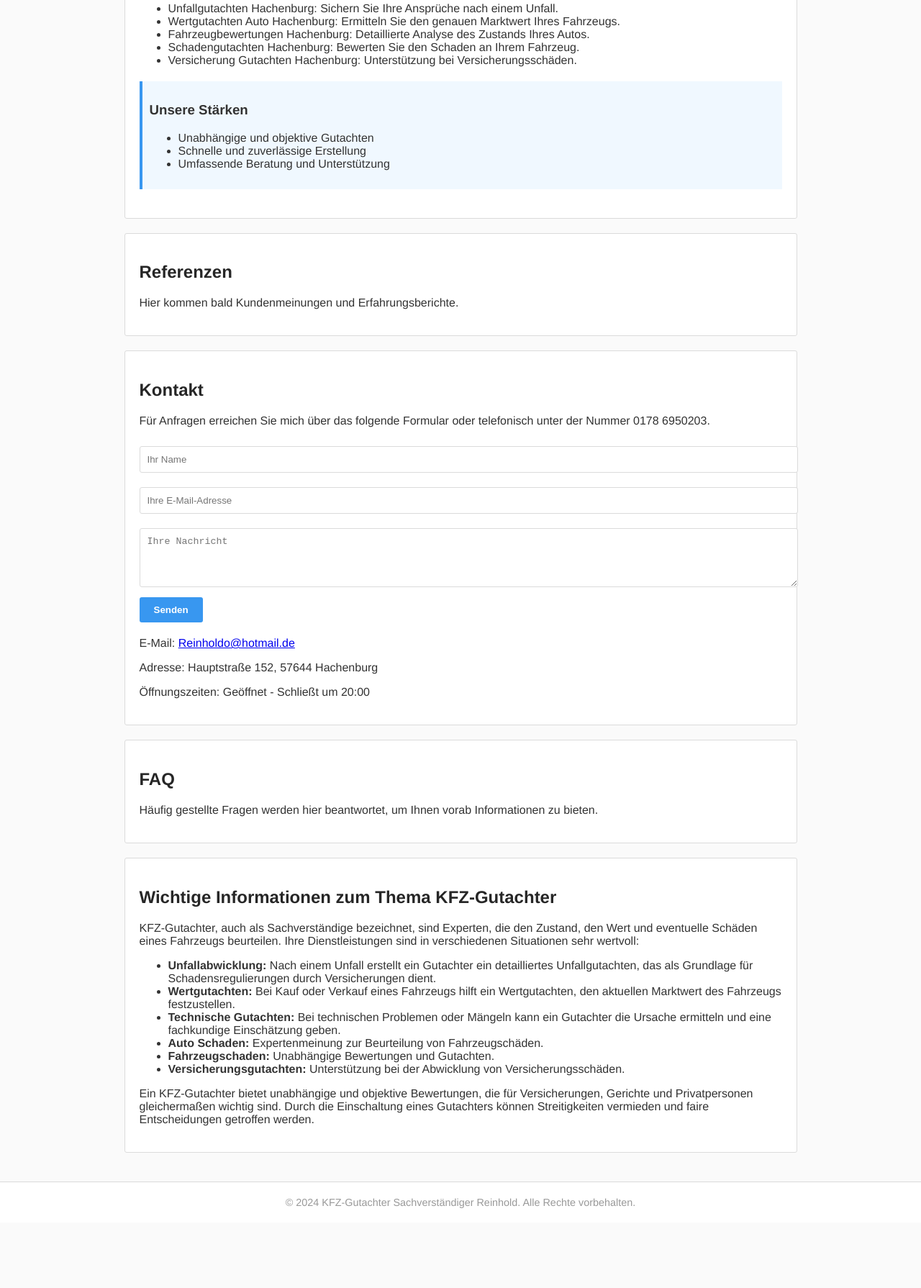
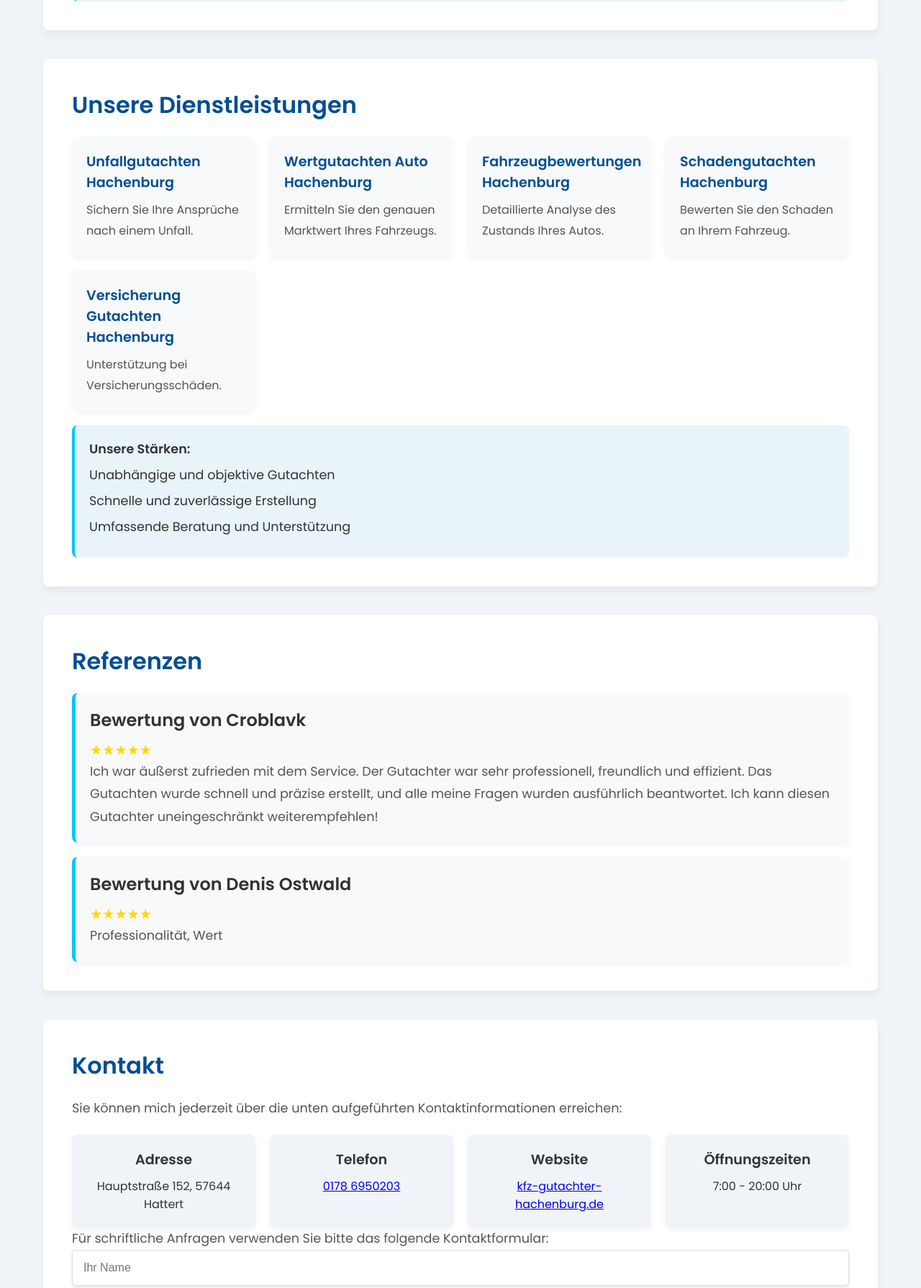
Before and after one commit to Chrissabii/kfz-gutachter, a plain HTML site: page index.html in a window 1280 px wide. Shown: the part 607-2397 px from the top of the page at 72% size. Before the commit the page ends 2306 px from the top, so only its background shows below. Drawn offline with Linux system fonts and the light colour scheme.

Commit message:
index.html

```diff
--- a/index.html
+++ b/index.html
@@ -3,56 +3,231 @@
 <head>
     <meta charset="UTF-8">
     <meta name="viewport" content="width=device-width, initial-scale=1.0">
-    <title>KFZ-Gutachter Hachenburg - Sachverständiger Reinhold</title>
-    <meta name="description" content="Zertifizierter KFZ Gutachter in Hachenburg bietet professionelle Dienstleistungen zur Bewertung und Begutachtung von Fahrzeugen. Erhalten Sie unabhängige Gutachten und Bewertungen für Unfallgutachten, Schadengutachten und Fahrzeugbewertungen.">
-    <meta name="keywords" content="KFZ Gutachter Hachenburg, Auto Gutachter Hachenburg, Fahrzeugbewertung Hachenburg, Unfallgutachten Hachenburg, Schadengutachten Hachenburg, KFZ Sachverständiger Hachenburg, Auto Schaden Hachenburg, Fahrzeugschaden Hachenburg, Versicherung Gutachten Hachenburg, KFZ Bewertung Hachenburg, Wertgutachten Auto Hachenburg, Unfallgutachter Hachenburg, KFZ Unfall Hachenburg, Zertifizierter KFZ Gutachter in Hachenburg, Professionelle Fahrzeugbewertung Hachenburg, Unabhängiger KFZ Gutachter Hachenburg, Gutachten für Versicherungsschäden Hachenburg, Auto Bewertung nach Unfall Hachenburg">
-    <link rel="icon" href="/favicon.ico" type="image/x-icon">
-    <link rel="shortcut icon" href="/favicon.ico" type="image/x-icon">
-    <script type="application/ld+json">
-    {
-      "@context": "http://schema.org",
-      "@type": "LocalBusiness",
-      "name": "KFZ Gutachter Hachenburg - Sachverständiger Reinhold",
-      "description": "Zertifizierter KFZ Gutachter in Hachenburg bietet professionelle Dienstleistungen zur Bewertung und Begutachtung von Fahrzeugen. Erhalten Sie unabhängige Gutachten und Bewertungen für Unfallgutachten, Schadengutachten und Fahrzeugbewertungen.",
-      "url": "https://www.kfz-gutachter-hachenburg.de/",
-      "telephone": "0178 6950203",
-      "address": {
-        "@type": "PostalAddress",
-        "streetAddress": "Hauptstraße 152",
-        "addressLocality": "Hachenburg",
-        "postalCode": "57644",
-        "addressCountry": "DE"
-      },
-      "openingHours": "Mo-Fr 08:00-20:00",
-      "sameAs": [
-        "https://www.facebook.com/your-profile",
-        "https://www.twitter.com/your-profile",
-        "https://www.instagram.com/your-profile"
-      ]
-    }
-    </script>
+    <title>KFZ-Gutachter Sachverständiger Ostwald</title>
+    <link href="https://fonts.googleapis.com/css2?family=Poppins:wght@400;600&display=swap" rel="stylesheet">
     <style>
-        body { font-family: 'Helvetica Neue', Arial, sans-serif; background-color: #fafafa; margin: 0; padding: 0; color: #333; }
-        header { background-color: #fff; border-bottom: 1px solid #dbdbdb; padding: 20px; text-align: center; }
-        header h1 { font-size: 1.5em; margin: 0; }
-        nav { background-color: #fff; border-bottom: 1px solid #dbdbdb; padding: 10px 0; text-align: center; }
-        nav a { color: #262626; text-decoration: none; padding: 10px 15px; font-weight: bold; }
-        nav a:hover { color: #000; }
-        .container { width: 90%; max-width: 935px; margin: auto; padding: 20px; }
-        .section { background-color: #fff; margin: 20px 0; padding: 20px; border: 1px solid #dbdbdb; border-radius: 3px; }
-        h2 { color: #262626; }
-        form input, form textarea { width: 100%; padding: 10px; margin: 10px 0; border: 1px solid #dbdbdb; border-radius: 3px; }
-        form button { background-color: #3897f0; color: white; padding: 10px 20px; border: none; border-radius: 3px; cursor: pointer; font-weight: bold; }
-        form button:hover { background-color: #2878c4; }
-        .contact-info { margin-top: 20px; }
-        footer { background-color: #fff; border-top: 1px solid #dbdbdb; padding: 20px; text-align: center; }
-        footer p { color: #999; font-size: 0.9em; margin: 0; }
-        .highlight { background-color: #f0f8ff; border-left: 4px solid #3897f0; padding: 10px; margin: 20px 0; }
+        * {
+            margin: 0;
+            padding: 0;
+            box-sizing: border-box;
+        }
+        body {
+            font-family: 'Poppins', sans-serif;
+            background-color: #f0f4f8;
+            color: #333;
+        }
+        header {
+            background: linear-gradient(135deg, #004e92, #000428);
+            color: #fff;
+            text-align: center;
+            padding: 60px 20px;
+            box-shadow: 0 4px 8px rgba(0, 0, 0, 0.1);
+        }
+        header h1 {
+            font-size: 3rem;
+            margin-bottom: 10px;
+        }
+        header p {
+            font-size: 1.2rem;
+            opacity: 0.8;
+        }
+        nav {
+            background-color: #002244;
+            display: flex;
+            justify-content: center;
+            padding: 15px 0;
+            position: sticky;
+            top: 0;
+            z-index: 10;
+        }
+        nav a {
+            color: white;
+            text-decoration: none;
+            margin: 0 20px;
+            font-size: 1rem;
+            font-weight: 600;
+            transition: color 0.3s;
+        }
+        nav a:hover {
+            color: #00c6ff;
+        }
+        .container {
+            max-width: 1200px;
+            margin: 40px auto;
+            padding: 0 20px;
+        }
+        .section {
+            background-color: white;
+            border-radius: 8px;
+            padding: 40px;
+            margin-bottom: 40px;
+            box-shadow: 0 6px 12px rgba(0, 0, 0, 0.05);
+            transition: transform 0.3s;
+        }
+        .section:hover {
+            transform: translateY(-10px);
+        }
+        .section h2 {
+            font-size: 2rem;
+            margin-bottom: 20px;
+            color: #004e92;
+        }
+        .section p {
+            font-size: 1.1rem;
+            line-height: 1.8;
+            color: #555;
+        }
+        ul {
+            list-style-type: none;
+        }
+        ul li {
+            margin: 10px 0;
+            font-size: 1.1rem;
+        }
+        .highlight {
+            background-color: #e8f4f8;
+            padding: 20px;
+            border-left: 4px solid #00c6ff;
+            border-radius: 8px;
+            margin-top: 20px;
+            font-size: 1.1rem;
+            color: #333;
+            font-weight: 500;
+        }
+        footer {
+            background-color: #002244;
+            color: white;
+            text-align: center;
+            padding: 30px 20px;
+            margin-top: 40px;
+        }
+        footer p {
+            font-size: 1rem;
+        }
+        .contact-info {
+            display: grid;
+            grid-template-columns: repeat(auto-fit, minmax(250px, 1fr));
+            gap: 20px;
+            margin-top: 20px;
+        }
+        .contact-info div {
+            background-color: #f0f4f8;
+            padding: 20px;
+            border-radius: 8px;
+            box-shadow: 0 4px 8px rgba(0, 0, 0, 0.05);
+            text-align: center;
+        }
+        .contact-info div strong {
+            display: block;
+            font-size: 1.2rem;
+            margin-bottom: 10px;
+        }
+        form {
+            display: flex;
+            flex-direction: column;
+        }
+        form input, form textarea {
+            margin-bottom: 15px;
+            padding: 15px;
+            font-size: 1rem;
+            border-radius: 5px;
+            border: 1px solid #ddd;
+            box-shadow: 0 2px 5px rgba(0, 0, 0, 0.1);
+            transition: border-color 0.3s;
+        }
+        form input:focus, form textarea:focus {
+            border-color: #00c6ff;
+            outline: none;
+        }
+        form button {
+            padding: 15px;
+            font-size: 1.1rem;
+            background: linear-gradient(135deg, #00c6ff, #0072ff);
+            color: white;
+            border: none;
+            border-radius: 5px;
+            cursor: pointer;
+            transition: background 0.3s;
+        }
+        form button:hover {
+            background: linear-gradient(135deg, #00a1ff, #0059cc);
+        }
+        /* Bewertung Style */
+        .review {
+            background-color: #f8f9fa;
+            border-left: 5px solid #00c6ff;
+            padding: 20px;
+            margin-top: 20px;
+            border-radius: 8px;
+            box-shadow: 0 4px 8px rgba(0, 0, 0, 0.05);
+        }
+        .review h3 {
+            font-size: 1.5rem;
+            margin-bottom: 10px;
+        }
+        .review p {
+            font-size: 1.1rem;
+            color: #555;
+        }
+        .review .stars {
+            color: gold;
+            font-size: 1.2rem;
+        }
+        @media (max-width: 768px) {
+            nav a {
+                margin: 0 10px;
+            }
+        }
+        .service-list {
+            display: grid;
+            grid-template-columns: repeat(auto-fit, minmax(250px, 1fr));
+            gap: 20px;
+        }
+        .service-item {
+            background-color: #f8f9fa;
+            padding: 20px;
+            border-radius: 8px;
+            box-shadow: 0 4px 8px rgba(0, 0, 0, 0.05);
+            transition: transform 0.3s;
+        }
+        .service-item:hover {
+            transform: translateY(-5px);
+        }
+        .service-item strong {
+            font-size: 1.2rem;
+            color: #004e92;
+        }
+        .service-item p {
+            margin-top: 10px;
+            font-size: 1rem;
+            color: #555;
+        }
+        .faq-item {
+            margin-bottom: 20px;
+            padding: 20px;
+            background-color: #f8f9fa;
+            border-radius: 8px;
+            box-shadow: 0 4px 8px rgba(0, 0, 0, 0.05);
+            transition: transform 0.3s;
+        }
+        .faq-item:hover {
+            transform: translateY(-5px);
+        }
+        .faq-item h3 {
+            font-size: 1.3rem;
+            color: #004e92;
+        }
+        .faq-item p {
+            margin-top: 10px;
+            font-size: 1rem;
+            color: #555;
+        }
     </style>
 </head>
 <body>
     <header>
-        <h1>KFZ-Gutachter Hachenburg - Sachverständiger Reinhold</h1>
+        <h1>KFZ-Gutachter Sachverständiger Ostwald</h1>
+        <p>Professionelle Gutachten für Unfall- und Fahrzeugbewertungen</p>
     </header>
     <nav>
         <a href="#ueber">Über mich</a>
@@ -61,26 +236,43 @@
         <a href="#kontakt">Kontakt</a>
         <a href="#faq">FAQ</a>
     </nav>
+
     <div class="container">
         <div id="ueber" class="section">
-            <h2>Über mich - Ihr KFZ-Gutachter in Hachenburg</h2>
-            <p>Als zertifizierter KFZ Gutachter in Hachenburg mit langjähriger Erfahrung biete ich professionelle Dienstleistungen zur Bewertung und Begutachtung von Fahrzeugen. Ich stehe für Kompetenz und Vertrauenswürdigkeit in allen Fragen rund um Ihr Fahrzeug.</p>
+            <h2>Über mich</h2>
+            <p>Ich bin ein zertifizierter KFZ-Gutachter mit langjähriger Erfahrung in der Bewertung und Begutachtung von Fahrzeugen. Mein Fokus liegt auf Präzision und Transparenz, um Ihnen klare und verlässliche Ergebnisse zu bieten.</p>
             <div class="highlight">
-                <h3>Warum einen KFZ Gutachter in Hachenburg beauftragen?</h3>
-                <p>Ein KFZ Gutachter hilft Ihnen, den tatsächlichen Zustand und Wert Ihres Fahrzeugs zu ermitteln. Ob nach einem Unfall oder vor einem Kauf oder Verkauf - eine unabhängige Bewertung schützt Sie vor unerwarteten Kosten und gewährleistet faire Verhandlungen.</p>
+                <strong>Wofür ich stehe:</strong> Unabhängige Bewertungen, schnelle Gutachten und professionelle Abwicklung – immer mit Blick auf Ihre Bedürfnisse.
             </div>
         </div>
+
         <div id="dienstleistungen" class="section">
             <h2>Unsere Dienstleistungen</h2>
-            <ul>
-                <li>Unfallgutachten Hachenburg: Sichern Sie Ihre Ansprüche nach einem Unfall.</li>
-                <li>Wertgutachten Auto Hachenburg: Ermitteln Sie den genauen Marktwert Ihres Fahrzeugs.</li>
-                <li>Fahrzeugbewertungen Hachenburg: Detaillierte Analyse des Zustands Ihres Autos.</li>
-                <li>Schadengutachten Hachenburg: Bewerten Sie den Schaden an Ihrem Fahrzeug.</li>
-                <li>Versicherung Gutachten Hachenburg: Unterstützung bei Versicherungsschäden.</li>
-            </ul>
+            <div class="service-list">
+                <div class="service-item">
+                    <strong>Unfallgutachten Hachenburg</strong>
+                    <p>Sichern Sie Ihre Ansprüche nach einem Unfall.</p>
+                </div>
+                <div class="service-item">
+                    <strong>Wertgutachten Auto Hachenburg</strong>
+                    <p>Ermitteln Sie den genauen Marktwert Ihres Fahrzeugs.</p>
+                </div>
+                <div class="service-item">
+                    <strong>Fahrzeugbewertungen Hachenburg</strong>
+                    <p>Detaillierte Analyse des Zustands Ihres Autos.</p>
+                </div>
+                <div class="service-item">
+                    <strong>Schadengutachten Hachenburg</strong>
+                    <p>Bewerten Sie den Schaden an Ihrem Fahrzeug.</p>
+                </div>
+                <div class="service-item">
+                    <strong>Versicherung Gutachten Hachenburg</strong>
+                    <p>Unterstützung bei Versicherungsschäden.</p>
+                </div>
+            </div>
+
             <div class="highlight">
-                <h3>Unsere Stärken</h3>
+                <strong>Unsere Stärken:</strong>
                 <ul>
                     <li>Unabhängige und objektive Gutachten</li>
                     <li>Schnelle und zuverlässige Erstellung</li>
@@ -88,45 +280,93 @@
                 </ul>
             </div>
         </div>
+
         <div id="referenzen" class="section">
             <h2>Referenzen</h2>
-            <p>Hier kommen bald Kundenmeinungen und Erfahrungsberichte.</p>
+            <!-- Kundenbewertung von Croblavk -->
+            <div class="review">
+                <h3>Bewertung von Croblavk</h3>
+                <div class="stars">★★★★★</div>
+                <p>Ich war äußerst zufrieden mit dem Service. Der Gutachter war sehr professionell, freundlich und effizient. Das Gutachten wurde schnell und präzise erstellt, und alle meine Fragen wurden ausführlich beantwortet. Ich kann diesen Gutachter uneingeschränkt weiterempfehlen!</p>
+            </div>
+
+            <!-- Kundenbewertung von Denis Ostwald -->
+            <div class="review">
+                <h3>Bewertung von Denis Ostwald</h3>
+                <div class="stars">★★★★★</div>
+                <p>Professionalität, Wert</p>
+            </div>
         </div>
+
         <div id="kontakt" class="section">
             <h2>Kontakt</h2>
-            <p>Für Anfragen erreichen Sie mich über das folgende Formular oder telefonisch unter der Nummer 0178 6950203.</p>
+            <p>Sie können mich jederzeit über die unten aufgeführten Kontaktinformationen erreichen:</p>
+            <div class="contact-info">
+                <div>
+                    <strong>Adresse</strong>
+                    Hauptstraße 152, 57644 Hattert
+                </div>
+                <div>
+                    <strong>Telefon</strong>
+                    <a href="tel:01786950203">0178 6950203</a>
+                </div>
+                <div>
+                    <strong>Website</strong>
+                    <a href="https://kfz-gutachter-hachenburg.de">kfz-gutachter-hachenburg.de</a>
+                </div>
+                <div>
+                    <strong>Öffnungszeiten</strong>
+                    7:00 - 20:00 Uhr
+                </div>
+            </div>
+
+            <p>Für schriftliche Anfragen verwenden Sie bitte das folgende Kontaktformular:</p>
             <form>
-                <input type="text" name="name" placeholder="Ihr Name" required><br>
-                <input type="email" name="email" placeholder="Ihre E-Mail-Adresse" required><br>
-                <textarea name="message" placeholder="Ihre Nachricht" rows="4" required></textarea><br>
+                <input type="text" name="name" placeholder="Ihr Name" required>
+                <input type="email" name="email" placeholder="Ihre E-Mail-Adresse" required>
+                <textarea name="message" placeholder="Ihre Nachricht" rows="4" required></textarea>
                 <button type="submit">Senden</button>
             </form>
-            <div class="contact-info">
-                <p>E-Mail: <a href="mailto:Reinholdo@hotmail.de">Reinholdo@hotmail.de</a></p>
-                <p>Adresse: Hauptstraße 152, 57644 Hachenburg</p>
-                <p>Öffnungszeiten: Geöffnet - Schließt um 20:00</p>
+        </div>
+
+        <div id="faq" class="section">
+            <h2>FAQ - Häufig gestellte Fragen</h2>
+
+            <div class="faq-item">
+                <h3>Was ist ein KFZ-Gutachten und wann benötige ich es?</h3>
+                <p>Ein KFZ-Gutachten ist eine umfassende Bewertung eines Fahrzeugs durch einen Sachverständigen. Es wird oft nach Unfällen, bei Fahrzeugkäufen oder -verkäufen sowie bei Streitigkeiten mit Versicherungen benötigt, um den genauen Zustand und Wert des Fahrzeugs zu ermitteln.</p>
             </div>
-        </div>
-        <div id="faq" class="section">
-            <h2>FAQ</h2>
-            <p>Häufig gestellte Fragen werden hier beantwortet, um Ihnen vorab Informationen zu bieten.</p>
-        </div>
-        <div id="info" class="section">
-            <h2>Wichtige Informationen zum Thema KFZ-Gutachter</h2>
-            <p>KFZ-Gutachter, auch als Sachverständige bezeichnet, sind Experten, die den Zustand, den Wert und eventuelle Schäden eines Fahrzeugs beurteilen. Ihre Dienstleistungen sind in verschiedenen Situationen sehr wertvoll:</p>
-            <ul>
-                <li><strong>Unfallabwicklung:</strong> Nach einem Unfall erstellt ein Gutachter ein detailliertes Unfallgutachten, das als Grundlage für Schadensregulierungen durch Versicherungen dient.</li>
-                <li><strong>Wertgutachten:</strong> Bei Kauf oder Verkauf eines Fahrzeugs hilft ein Wertgutachten, den aktuellen Marktwert des Fahrzeugs festzustellen.</li>
-                <li><strong>Technische Gutachten:</strong> Bei technischen Problemen oder Mängeln kann ein Gutachter die Ursache ermitteln und eine fachkundige Einschätzung geben.</li>
-                <li><strong>Auto Schaden:</strong> Expertenmeinung zur Beurteilung von Fahrzeugschäden.</li>
-                <li><strong>Fahrzeugschaden:</strong> Unabhängige Bewertungen und Gutachten.</li>
-                <li><strong>Versicherungsgutachten:</strong> Unterstützung bei der Abwicklung von Versicherungsschäden.</li>
-            </ul>
-            <p>Ein KFZ-Gutachter bietet unabhängige und objektive Bewertungen, die für Versicherungen, Gerichte und Privatpersonen gleichermaßen wichtig sind. Durch die Einschaltung eines Gutachters können Streitigkeiten vermieden und faire Entscheidungen getroffen werden.</p>
+
+            <div class="faq-item">
+                <h3>Wie läuft die Erstellung eines Gutachtens ab?</h3>
+                <p>Nach der Terminvereinbarung führen wir eine gründliche Untersuchung Ihres Fahrzeugs durch. Anschließend erhalten Sie ein detailliertes Gutachten, das den Zustand und den Wert Ihres Fahrzeugs beschreibt. Der gesamte Prozess ist transparent und effizient.</p>
+            </div>
+
+            <div class="faq-item">
+                <h3>Wie schnell erhalte ich mein Gutachten?</h3>
+                <p>In der Regel erhalten Sie das fertige Gutachten innerhalb von 48 Stunden nach der Begutachtung des Fahrzeugs. In dringenden Fällen bieten wir auch beschleunigte Gutachten an.</p>
+            </div>
+
+            <div class="faq-item">
+                <h3>Wer trägt die Kosten für das Gutachten?</h3>
+                <p>Bei unverschuldeten Unfällen werden die Kosten in der Regel von der gegnerischen Versicherung übernommen. Bei Eigenverschulden oder bei Wertgutachten trägt der Auftraggeber die Kosten.</p>
+            </div>
+
+            <div class="faq-item">
+                <h3>Kann ich auch ein Wertgutachten für den Verkauf meines Fahrzeugs erstellen lassen?</h3>
+                <p>Ja, wir bieten Wertgutachten an, die Ihnen helfen, den aktuellen Marktwert Ihres Fahrzeugs zu ermitteln. Dies ist besonders nützlich, wenn Sie Ihr Fahrzeug verkaufen oder kaufen möchten.</p>
+            </div>
+
+            <div class="faq-item">
+                <h3>Muss ich mein Fahrzeug zu Ihnen bringen?</h3>
+                <p>Nein, wir bieten auch mobile Begutachtungen an und kommen direkt zu Ihnen. So sparen Sie Zeit und Aufwand, während Sie dennoch ein professionelles Gutachten erhalten.</p>
+            </div>
+
         </div>
     </div>
+
     <footer>
-        <p>© 2024 KFZ-Gutachter Sachverständiger Reinhold. Alle Rechte vorbehalten.</p>
+        <p>© 2024 KFZ-Gutachter Sachverständiger Ostwald. Alle Rechte vorbehalten.</p>
     </footer>
 </body>
 </html>
```
